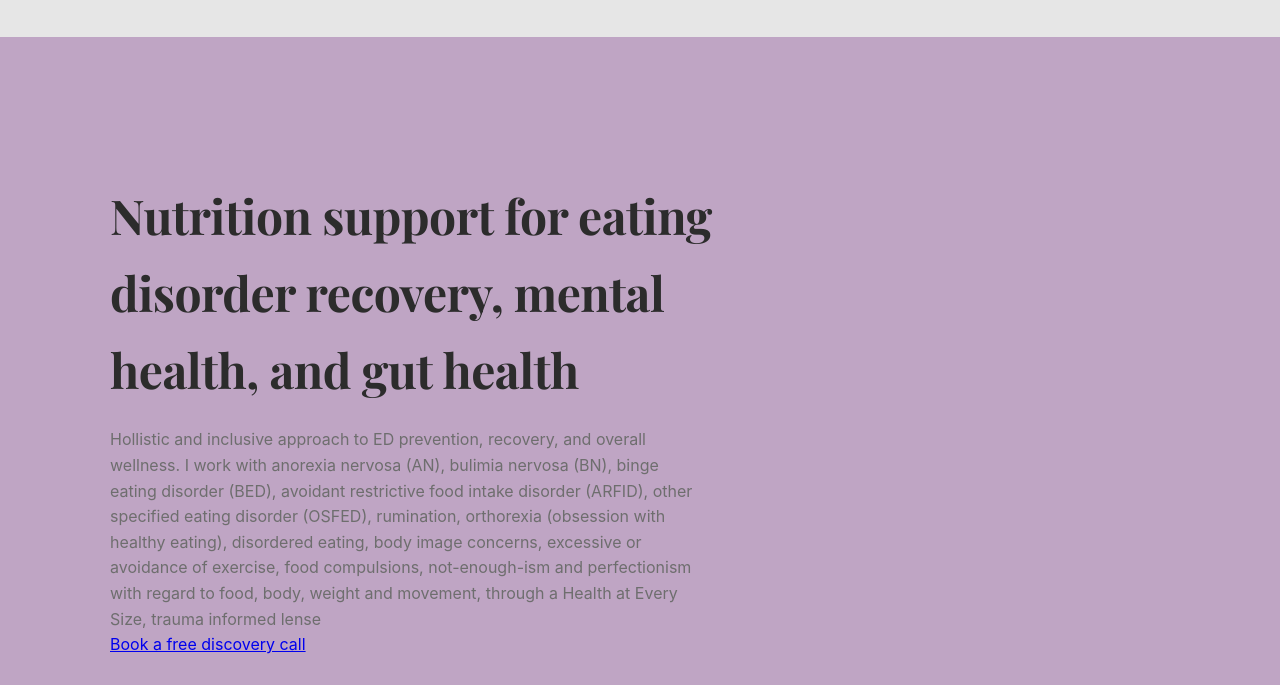
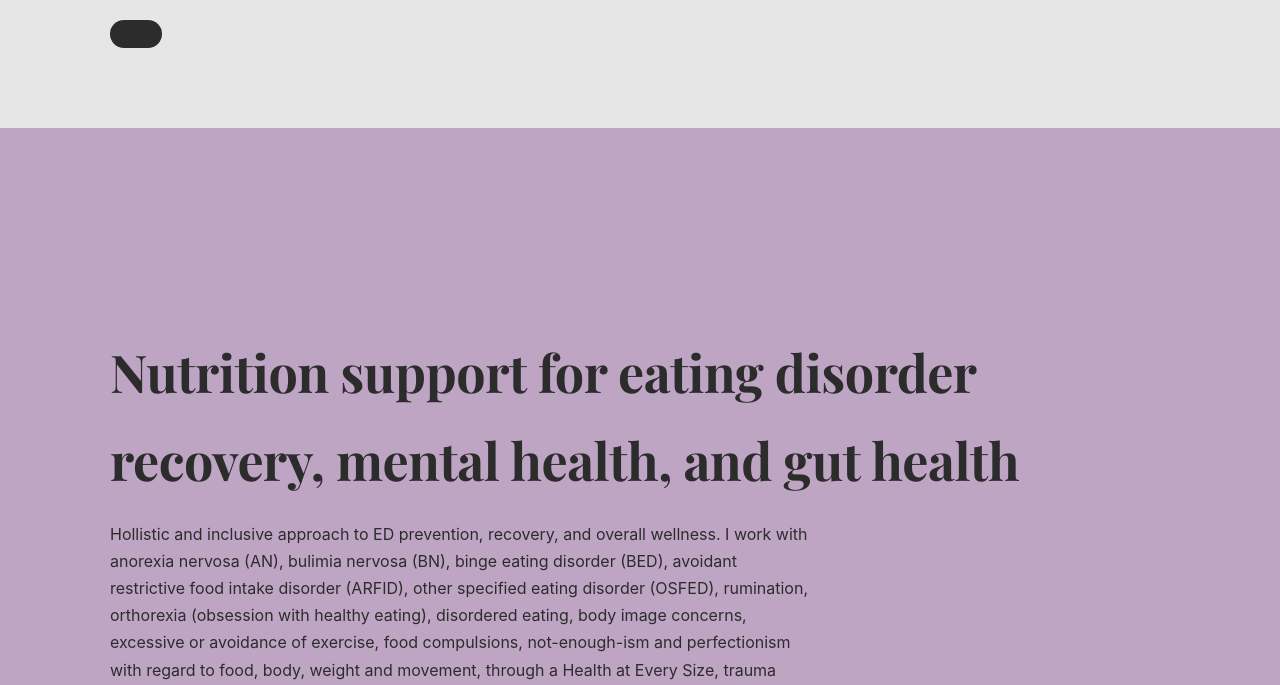
Before and after one commit to hcwood2/Hannahwoodnutrition, a plain HTML site: page index.html in a window 1280 px wide. Shown: the part 346-1031 px from the top of the page. Drawn offline with nearby package versions, Linux system fonts and the light colour scheme.

Commit message:
Update styles.css

```diff
--- a/styles.css
+++ b/styles.css
@@ -1,26 +1,22 @@
-/* RESET */
+/* =========================
+   BASE RESET
+========================= */
 * {
   margin: 0;
   padding: 0;
   box-sizing: border-box;
 }
 
-/* BODY */
 body {
-  background-color: #e6e6e6;
+  font-family: 'Inter', sans-serif;
+  background: #e6e6e6;
   color: #2c2c2c;
-  font-family: 'Inter', sans-serif;
-  line-height: 1.6;
+  line-height: 1.7;
 }
 
-/* CONTAINER (keeps everything clean and centered) */
-.container {
-  max-width: 1100px;
-  margin: 0 auto;
-  padding: 40px 20px;
-}
-
-/* HEADINGS */
+/* =========================
+   TYPOGRAPHY
+========================= */
 h1, h2, h3 {
   font-family: 'Playfair Display', serif;
   color: #2c2c2c;
@@ -28,75 +24,95 @@ h1, h2, h3 {
 }
 
 h1 {
-  font-size: 48px;
-  margin-bottom: 20px;
+  font-size: 52px;
+  margin-bottom: 16px;
 }
 
 h2 {
-  font-size: 32px;
-  margin-bottom: 16px;
+  font-size: 34px;
+  margin-bottom: 12px;
 }
 
-/* TEXT */
 p {
   color: #6e6e6e;
+  max-width: 650px;
   font-size: 16px;
-  max-width: 600px;
 }
 
-/* HERO SECTION */
-.hero {
-  background-color: #bfa5c4;
-  padding: 100px 20px;
-  border-radius: 0 0 40px 40px;
+/* =========================
+   LAYOUT SYSTEM
+========================= */
+.container {
+  max-width: 1100px;
+  margin: 0 auto;
+  padding: 80px 20px;
 }
 
-.hero h1 {
-  max-width: 700px;
+/* consistent section spacing */
+section {
+  padding: 100px 0;
+}
+
+/* alternate section for contrast */
+.section-light {
+  background: #ffffff;
+  border-radius: 24px;
+  padding: 80px;
+}
+
+/* =========================
+   HERO
+========================= */
+.hero {
+  background: #bfa5c4;
+  padding: 120px 20px;
+  border-radius: 0 0 40px 40px;
 }
 
 .hero p {
   margin-top: 10px;
+  color: #2c2c2c;
+  max-width: 700px;
 }
 
-/* BUTTONS */
+/* =========================
+   BUTTONS (HIGH-END STYLE)
+========================= */
 button {
-  margin-top: 20px;
-  background-color: #2c2c2c;
-  color: #ffffff;
+  margin-top: 24px;
+  padding: 14px 26px;
+  border-radius: 999px;
   border: none;
-  padding: 14px 24px;
-  border-radius: 30px;
+  background: #2c2c2c;
+  color: white;
   font-size: 14px;
   letter-spacing: 0.5px;
   cursor: pointer;
-  transition: all 0.3s ease;
+  transition: all 0.25s ease;
 }
 
 button:hover {
-  background-color: #f278b5;
+  background: #f278b5;
+  transform: translateY(-1px);
 }
 
-/* SECTIONS */
-section {
-  padding: 80px 0;
+/* =========================
+   IMAGES
+========================= */
+img {
+  max-width: 100%;
+  border-radius: 16px;
+  margin-top: 20px;
 }
 
-/* ALT SECTIONS (clean white blocks) */
-.section-alt {
-  background-color: #ffffff;
-  border-radius: 20px;
-  padding: 60px;
+/* =========================
+   LINKS
+========================= */
+a {
+  color: #8d7485;
+  text-decoration: none;
 }
 
-/* IMAGE (headshot) */
-img {
-  border-radius: 16px;
-  margin-top: 20px;
-  max-width: 100%;
+a:hover {
+  color: #f278b5;
 }
-
-/* SPACING BETWEEN ELEMENTS */
-section > * + * {
-  margin-top: 20px;
-}
```
